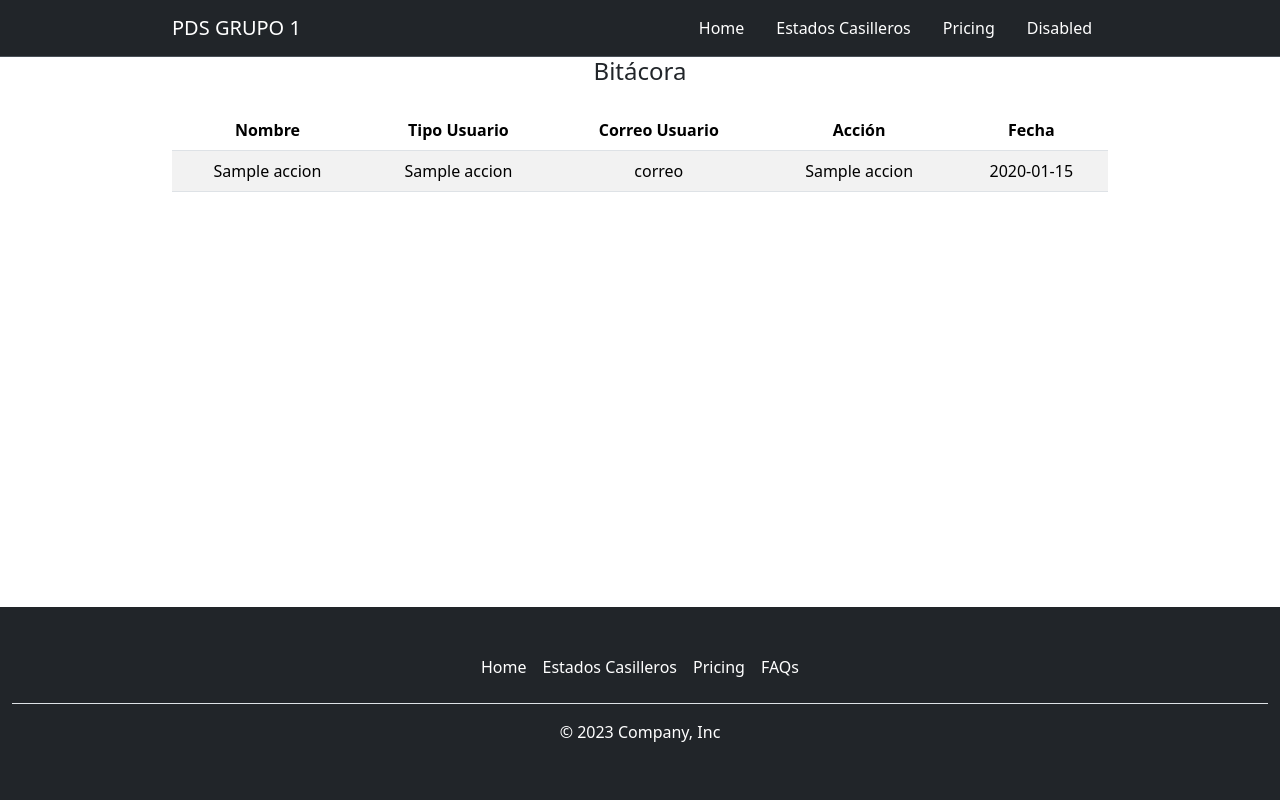
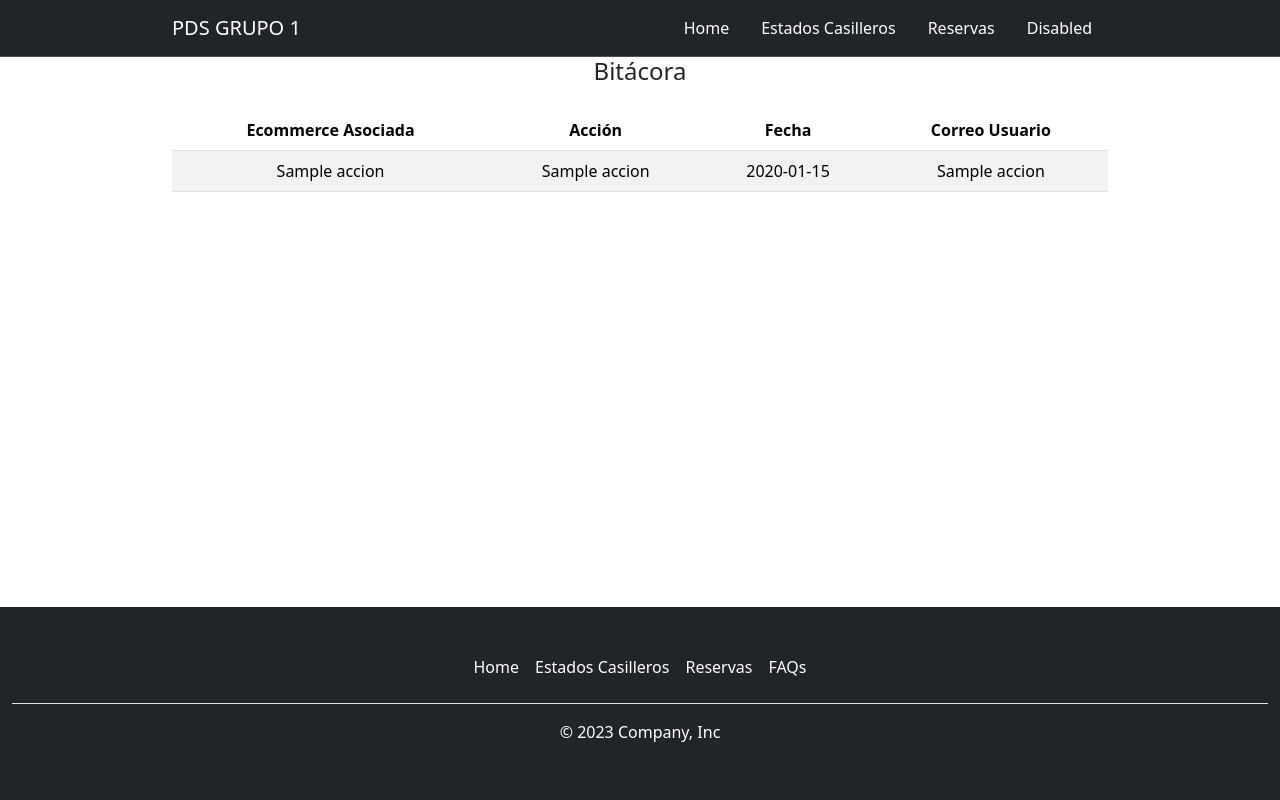
Before and after one commit to elbug-py/P3PDS, a FastAPI app: template SACC/templates/bitacora.html in a window 1280 px wide. Run offline with FastAPI, Linux system fonts and the light colour scheme; the template is opened without the code that fills it: most values are stand-ins (such as "Sample title", 1, 10 or a date in 2020).

Commit message:
bitacora OK

```diff
--- a/SACC/app/app.py
+++ b/SACC/app/app.py
@@ -18,7 +18,7 @@ from fastapi_mqtt.config import MQTTConfig
 import json
 from fastapi.templating import Jinja2Templates
 
-templates = Jinja2Templates(directory="templates")
+templates = Jinja2Templates(directory="sacc/templates")
 MQTT = False
 
 def generar_clave_alfanumerica(longitud=12):
@@ -835,7 +835,7 @@ async def bitacora(request: Request, db: dp_dependecy, reservation_id: int = Non
         sql_query = text(f'SELECT * FROM "user" where id = {i[1]}')
         result = db.execute(sql_query)
         usuario = result.fetchone()
-        datos.append((i[0], usuario[1], i[2], i[3], i[4], i[5], i[6], i[7], usuario[3]))
+        datos.append((i[0], usuario[1], i[2], i[3], i[4], i[5], i[6], i[7], usuario[3], i[8]))
 
     return templates.TemplateResponse("bitacora.html", {"request": request, "acciones": datos})
 
--- a/SACC/main.py
+++ b/SACC/main.py
@@ -9,7 +9,7 @@ from datetime import datetime
 from fastapi.templating import Jinja2Templates
 import os
 
-templates = Jinja2Templates(directory="templates")
+templates = Jinja2Templates(directory="sacc/templates")
 
 
 class Station(BaseModel):
@@ -45,6 +45,7 @@ class Reservation(BaseModel):
     station: List[Station]
     fecha: datetime
     estado: str #activa, cancelada, finalizada
+    user_id: List[User]
 
 class States(BaseModel):
     id: int
--- a/SACC/send_email.py
+++ b/SACC/send_email.py
@@ -31,7 +31,7 @@ conf = ConnectionConfig(
     MAIL_SSL_TLS = False,
     USE_CREDENTIALS = True,
     VALIDATE_CERTS = True,
-    TEMPLATE_FOLDER="templates"
+    TEMPLATE_FOLDER="sacc/templates"
 )
 async def send_email_async(subject: str, email_to: str, body: dict):
     message = MessageSchema(
--- a/SACC/templates/bitacora.html
+++ b/SACC/templates/bitacora.html
@@ -18,22 +18,19 @@
             <table class="table table-striped">
                 <thead>
                     <tr>
-                        <th scope="col">Nombre</th>
-                        <th scope="col">Tipo Usuario</th>
-                        <th scope="col">Correo Usuario</th>
+                        <th scope="col">Ecommerce Asociada</th>
                         <th scope="col">Acción</th>
                         <th scope="col">Fecha</th>
-
+                        <th scope="col">Correo Usuario</th>
                     </tr>
                 </thead>
                 <tbody>
                     {% for accion in acciones %}
                         <tr>
-                            <td>{{ accion[1] }}</td>
-                            <td>{{ accion[8] }}</td>
-                            <td>  correo </td>
+                            <td>{{ accion[2] }}</td>
                             <td>{{ accion[7] }}</td>
                             <td>{{ accion[5].strftime('%d/%m/%y - %H:%M') }}</td>
+                            <td>{{ accion[9] }}</td>
                         </tr>
                     {% endfor %}
                 </tbody>
--- a/SACC/templates/estado_casilleros.html
+++ b/SACC/templates/estado_casilleros.html
@@ -37,7 +37,7 @@
                                 <td>{{ locker_info.personal_id }}</td>
                                 <td>{{ locker_info.state }}</td>
                                 <td>{{ locker_info.Status_fisico }}</td>
-                                <td style="font-weight: 500;color: {% if locker_info.comparacion == 'STATUS WITH DIFFERENCE' %}red{% else %}green{% endif %};">
+                                <td style="font-weight: 500;color: {% if locker_info.comparacion == 'STATUS OK' %}green{% else %}red{% endif %};">
                                     {{ locker_info.comparacion }}
                                 </td>
                                 <td>{{ locker_info.height }} cm</td>
--- a/SACC/templates/footer.html
+++ b/SACC/templates/footer.html
@@ -2,9 +2,9 @@
     <div class="container-fluid bg-dark text-white mt-auto">
         <footer class="py-3 my-4 text-white">
         <ul class="nav justify-content-center border-bottom pb-3 mb-3 text-white">
-            <li class="nav-item"><a href="#" class="nav-link px-2 text-white">Home</a></li>
-            <li class="nav-item"><a href="#" class="nav-link px-2 text-white">Estados Casilleros</a></li>
-            <li class="nav-item"><a href="#" class="nav-link px-2 text-white">Pricing</a></li>
+            <li class="nav-item"><a href="/" class="nav-link px-2 text-white">Home</a></li>
+            <li class="nav-item"><a href="/estado_casilleros/" class="nav-link px-2 text-white">Estados Casilleros</a></li>
+            <li class="nav-item"><a href="/reservas/" class="nav-link px-2 text-white">Reservas</a></li>
             <li class="nav-item"><a href="#" class="nav-link px-2 text-white">FAQs</a></li>
         </ul>
         <p class="text-center">© 2023 Company, Inc</p>
--- a/SACC/templates/header.html
+++ b/SACC/templates/header.html
@@ -8,7 +8,7 @@
         <div class="navbar-nav ms-auto">
           <a class="nav-link mx-2 text-white" aria-current="page" href="/">Home</a>
           <a class="nav-link mx-2 text-white" href="/estado_casilleros">Estados Casilleros</a>
-          <a class="nav-link mx-2 text-white" href="#">Pricing</a>
+          <a class="nav-link mx-2 text-white" href="/reservas/">Reservas</a>
           <a class="nav-link mx-2 text-white" aria-disabled="true">Disabled</a>
         </div>
       </div>
```
Also changed, not shown: SACC/database.py (+4 -4 lines).
